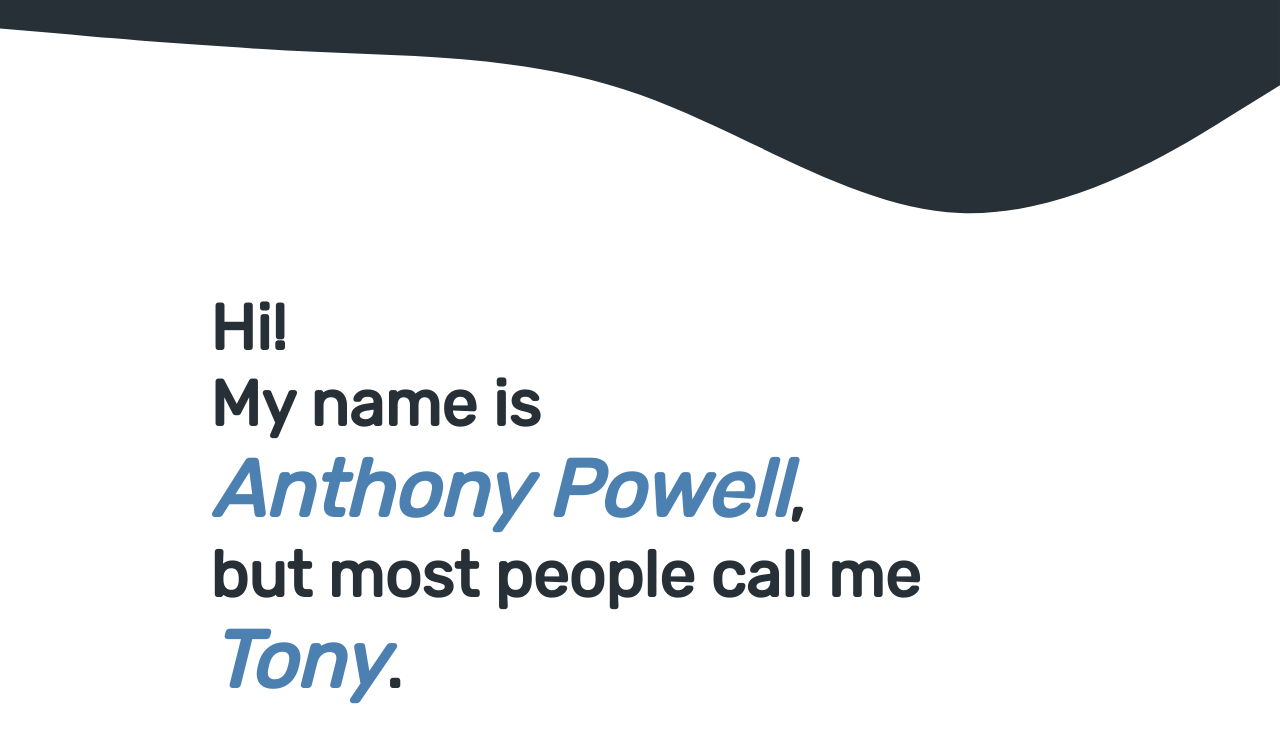
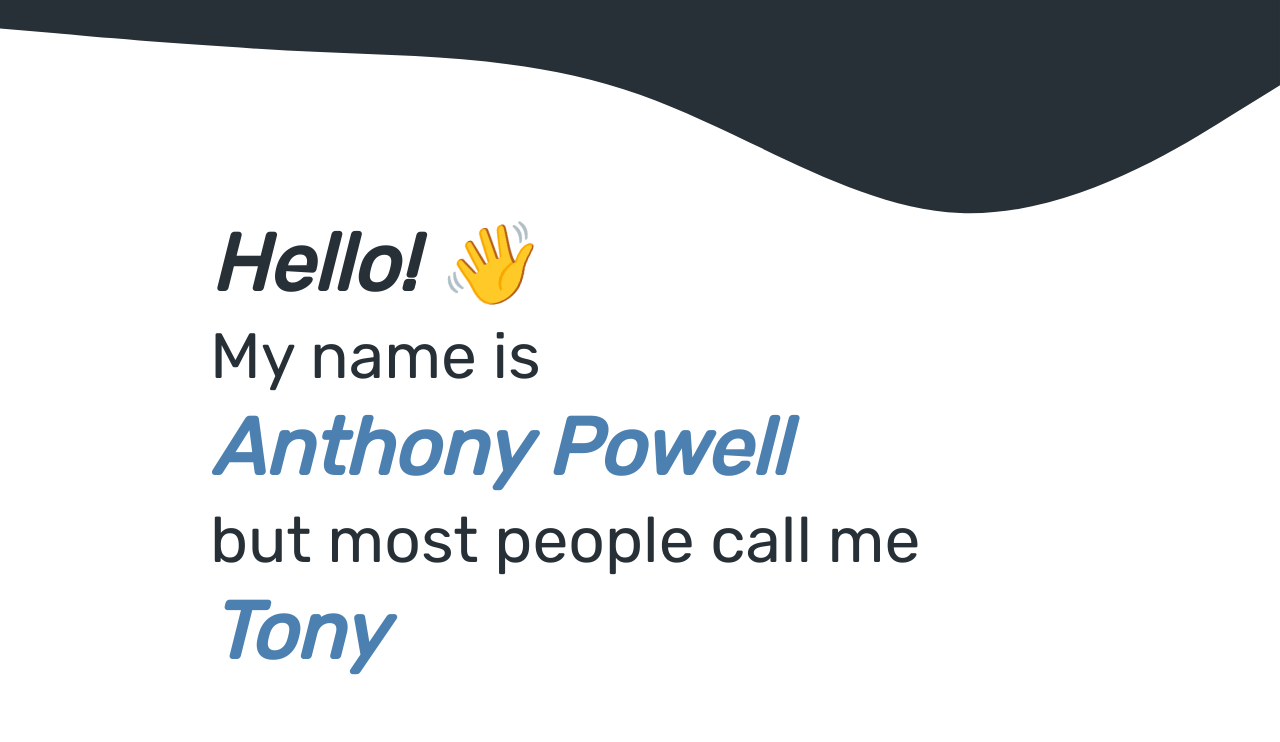
Before and after one commit to cephalization/portfolio-v3, a Gatsby site: page / in a window 1280 px wide. Built offline with nearby package versions, Linux system fonts and the light colour scheme; Gatsby itself is replaced by a stand-in of ours.

Commit message:
Tweak margins, add animations to intro text

```diff
--- a/src/pages/index.js
+++ b/src/pages/index.js
@@ -12,32 +12,72 @@ const Body = styled.div`
   }
 `
 
-const Intro = styled.h1`
+const Intro = styled.div`
   font-family: "Rubik";
   font-size: 4rem;
   color: #273036;
-  margin-top: 15rem;
+  margin-top: 10rem;
   margin-left: 10rem;
   @media screen and (max-width: 768px) {
+    font-size: 2.5rem
     margin-top: 5rem;
-    margin-left: 1rem;
+    margin-left: 0;
   }
 `
 
-const Focus = styled.span`
+const Focus = styled.h2`
+  display: inline-block;
+  margin: .4rem 0
   font-style: italic;
   font-size: 5rem;
+  @media screen and (max-width: 768px) {
+    font-size: 3.5rem;
+  }
+`
+
+const Name = styled(Focus)`
   color: #4c80b0;
+`
+
+const FadeIn = styled.div`
+  @keyframes fadein {
+    0% {
+      opacity: 0;
+    }
+    100% {
+      opacity: 1;
+    }
+  }
+`
+
+const Group1Transition = styled(FadeIn)`
+  animation: 1s fadein;
+`
+
+const Group2Transition = styled(FadeIn)`
+  animation: 1.5s fadein;
+`
+
+const Group3Transition = styled(FadeIn)`
+  animation: 1.6s fadein;
 `
 
 export default () => (
   <>
     <Body>
       <Intro>
-        Hi! <br /> My name is <br />
-        <Focus>Anthony Powell</Focus>,
-        <br /> but most people call me
-        <br /> <Focus>Tony</Focus>.
+        <Group1Transition>
+          <Focus>Hello! 👋</Focus>
+        </Group1Transition>
+        <Group2Transition>
+          My name is <br />
+          <Name>Anthony Powell</Name>
+          <br />
+        </Group2Transition>
+        <Group3Transition>
+          but most people call me
+          <br /> <Name>Tony</Name>
+        </Group3Transition>
       </Intro>
     </Body>
   </>
```
